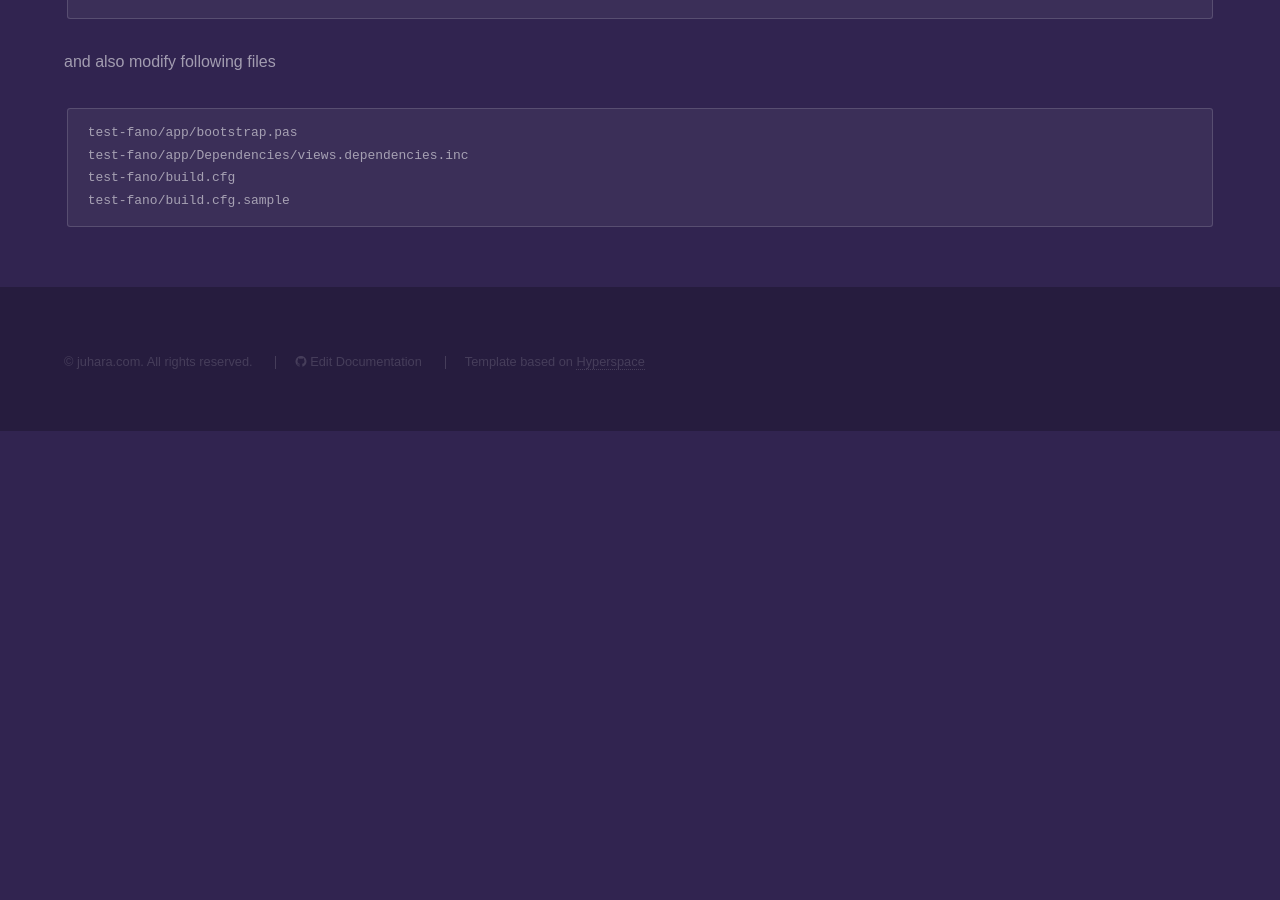
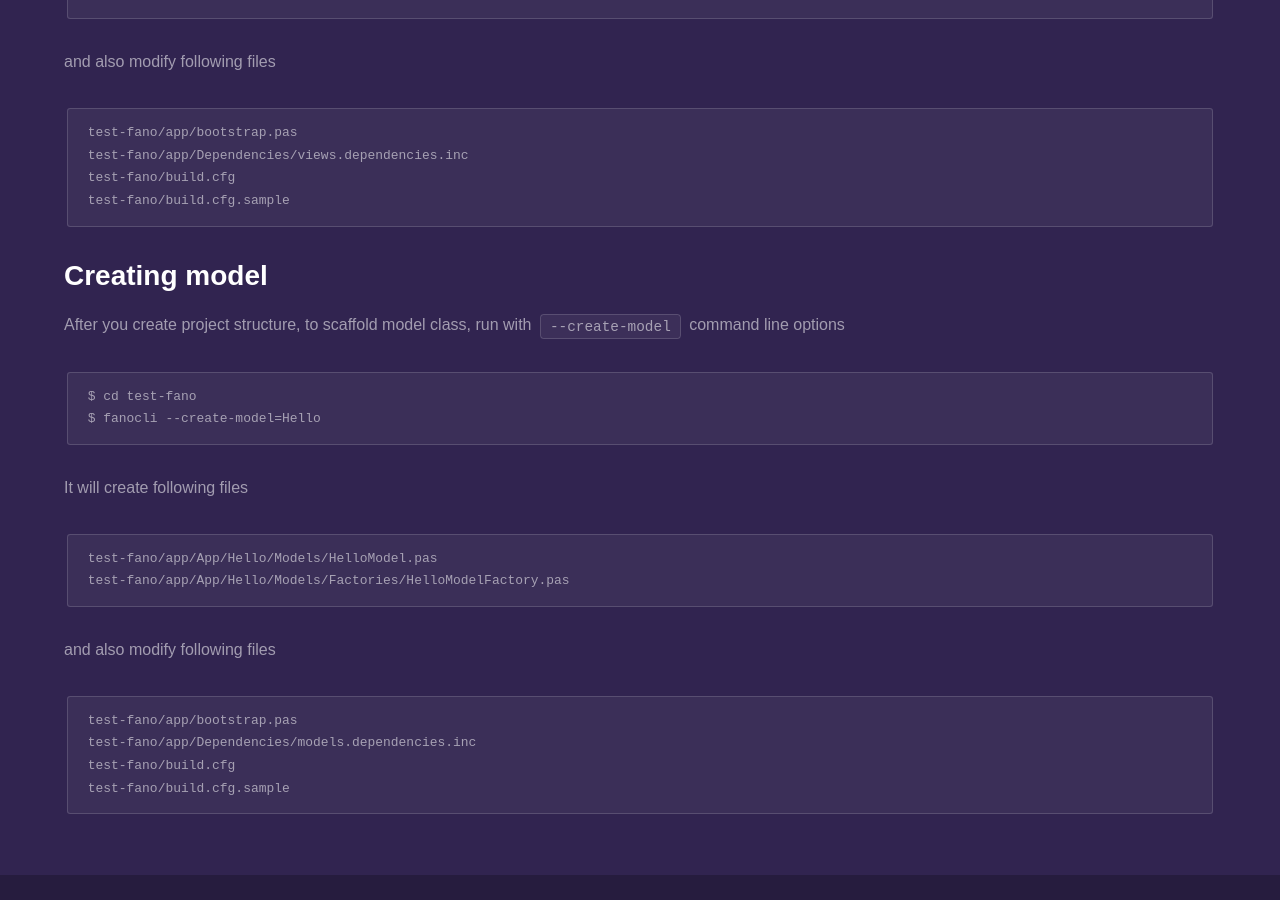
Before and after one commit to fanoframework/fanoframework.github.io, a Jekyll site: the page built from scaffolding-with-fano-cli/index.md, in a window 1280 px wide and 900 px high, scrolled down 3297 px. Built offline with Jekyll 4.4.1, drawn with Linux system fonts in a browser that asks for light colours; our own code applies the rules of GitHub Pages for plain Markdown files; before the commit the page ends 3728 px from its top, so only the background shows below that.

Commit message:
add content about scaffolding model

````diff
--- a/scaffolding-with-fano-cli/index.md
+++ b/scaffolding-with-fano-cli/index.md
@@ -137,3 +137,28 @@ test-fano/app/Dependencies/views.dependencies.inc
 test-fano/build.cfg
 test-fano/build.cfg.sample
 ```
+
+## Creating model
+
+After you create project structure, to scaffold model class, run with  `--create-model` command line options
+
+```
+$ cd test-fano
+$ fanocli --create-model=Hello
+```
+
+It will create following files
+
+```
+test-fano/app/App/Hello/Models/HelloModel.pas
+test-fano/app/App/Hello/Models/Factories/HelloModelFactory.pas
+```
+
+and also modify following files
+
+```
+test-fano/app/bootstrap.pas
+test-fano/app/Dependencies/models.dependencies.inc
+test-fano/build.cfg
+test-fano/build.cfg.sample
+```
````
